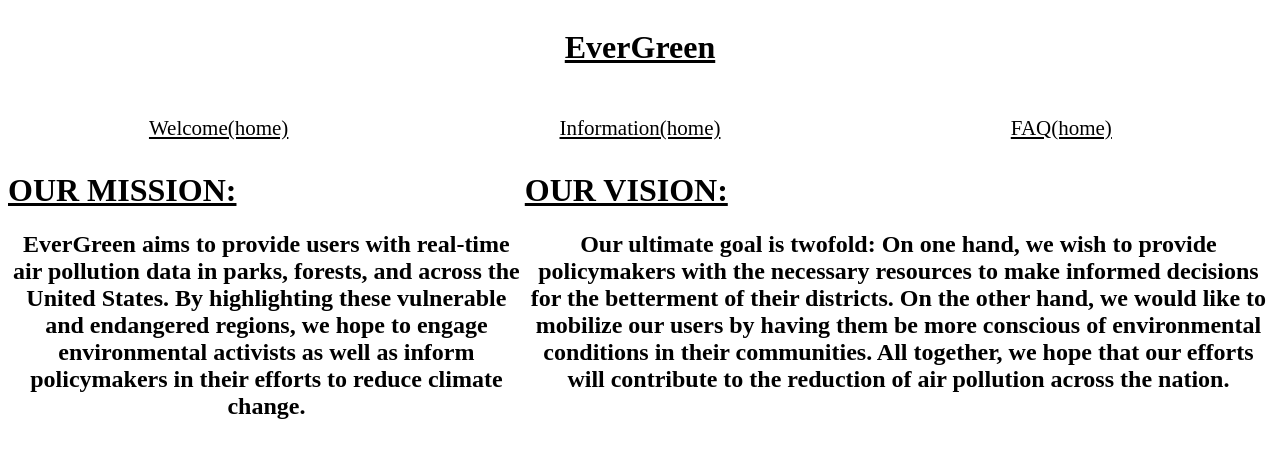
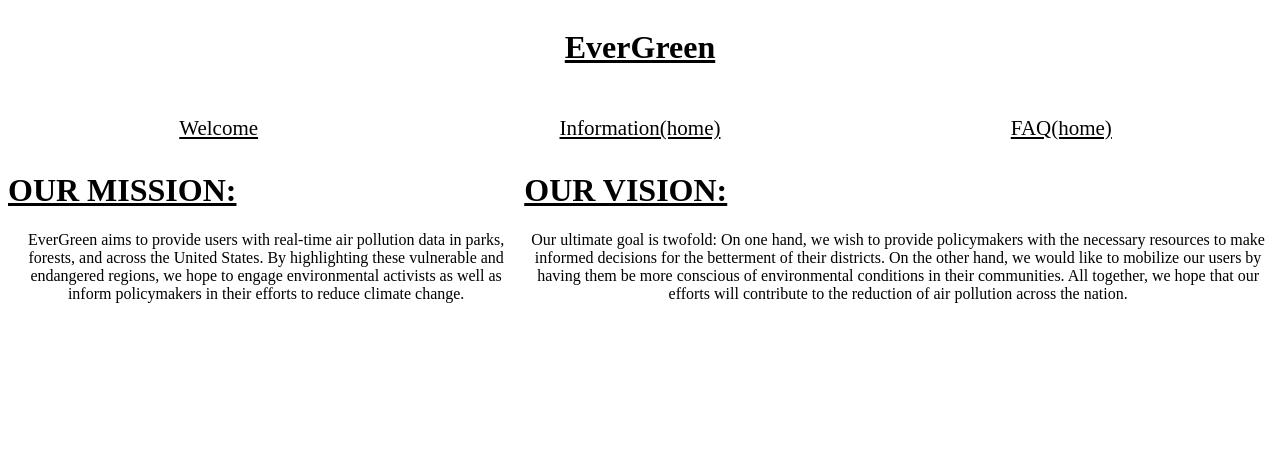
Before and after one commit to Allens124/EverGreenFrontend, a Next.js app in the folder ever/: page / in a window 1280 px wide. Shown: the top 458 px of the page. Built offline with nearby package versions, Linux system fonts and the light colour scheme.

Commit message:
changing it to paragarph

```diff
--- a/ever/app/page.js
+++ b/ever/app/page.js
@@ -13,7 +13,7 @@ export default function Home() {
       <br/>
       <Box>
        <nav className="jian">
-        <a href="app/page.js">Welcome(home)</a>
+        <a href="/page.js">Welcome</a>
         <a href="info/infoPage.js">Information(home)</a>
         <a href="faq/faqPage.js">FAQ(home)</a>
        </nav>
@@ -21,14 +21,14 @@ export default function Home() {
       <Box sx={{textAlign:"center",display:"flex"}}>
         <Box>
           <h1 className="xu">OUR MISSION:</h1>
-          <h2>EverGreen aims to provide users with real-time air pollution data in parks, forests, and across the United States.
-            By highlighting these vulnerable and endangered regions, we hope to engage environmental activists as well as inform policymakers in their efforts to reduce climate change.</h2>
+          <p>EverGreen aims to provide users with real-time air pollution data in parks, forests, and across the United States.
+            By highlighting these vulnerable and endangered regions, we hope to engage environmental activists as well as inform policymakers in their efforts to reduce climate change.</p>
         </Box>
         <Box>
           <h1 className="xu">OUR VISION:</h1>
-          <h2>Our ultimate goal is twofold: On one hand, we wish to provide policymakers with the necessary resources to make informed decisions for the betterment of their districts.
+          <p>Our ultimate goal is twofold: On one hand, we wish to provide policymakers with the necessary resources to make informed decisions for the betterment of their districts.
             On the other hand, we would like to mobilize our users by having them be more conscious of environmental conditions in their communities.
-            All together, we hope that our efforts will contribute to the reduction of air pollution across the nation.</h2>
+            All together, we hope that our efforts will contribute to the reduction of air pollution across the nation.</p>
         </Box>
       </Box>
     </Box>
```
